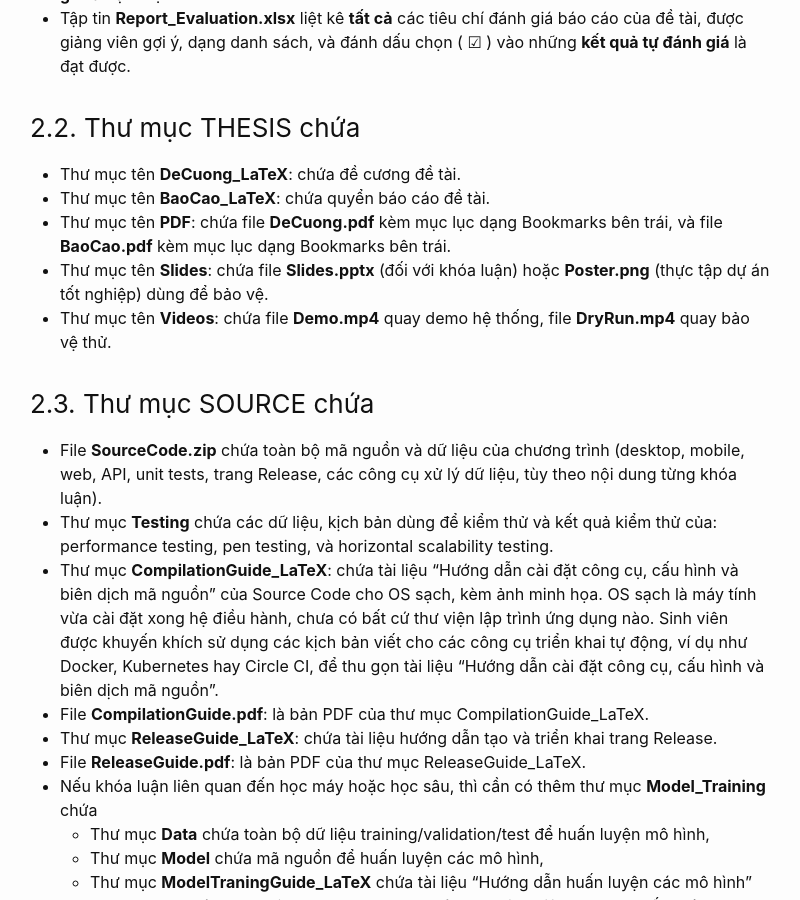
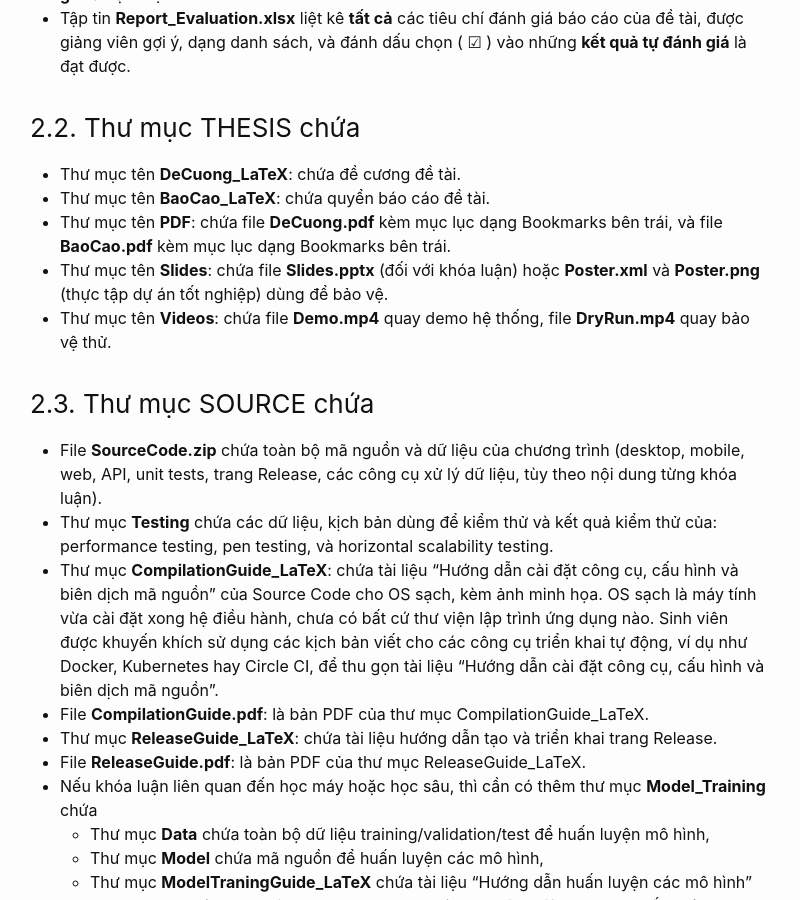
Before and after one commit to ngohuybien/ngohuybien.github.io, a Jekyll site: the page built from _posts/2024-01-08-graduation-thesis-artifacts.md, in a window 1280 px wide and 900 px high, scrolled down 1062 px. Shown: the whole window, without its empty margins (240-1040 px from the left). Built offline with Jekyll 4.4.1, drawn with Linux system fonts in a browser that asks for light colours.

Commit message:
Update 2024-01-08-graduation-thesis-artifacts.md

```diff
--- a/_posts/2024-01-08-graduation-thesis-artifacts.md
+++ b/_posts/2024-01-08-graduation-thesis-artifacts.md
@@ -27,7 +27,7 @@
 * Thư mục tên **DeCuong_LaTeX**: chứa đề cương đề tài.
 * Thư mục tên **BaoCao_LaTeX**: chứa quyển báo cáo đề tài.
 * Thư mục tên **PDF**: chứa file **DeCuong.pdf** kèm mục lục dạng Bookmarks bên trái, và file **BaoCao.pdf** kèm mục lục dạng Bookmarks bên trái.
-* Thư mục tên **Slides**: chứa file **Slides.pptx** (đối với khóa luận) hoặc **Poster.png** (thực tập dự án tốt nghiệp) dùng để bảo vệ.
+* Thư mục tên **Slides**: chứa file **Slides.pptx** (đối với khóa luận) hoặc **Poster.xml** và **Poster.png**  (thực tập dự án tốt nghiệp) dùng để bảo vệ.
 * Thư mục tên **Videos**: chứa file **Demo.mp4** quay demo hệ thống, file **DryRun.mp4** quay bảo vệ thử.
 
 ### 2.3. Thư mục SOURCE chứa
```
